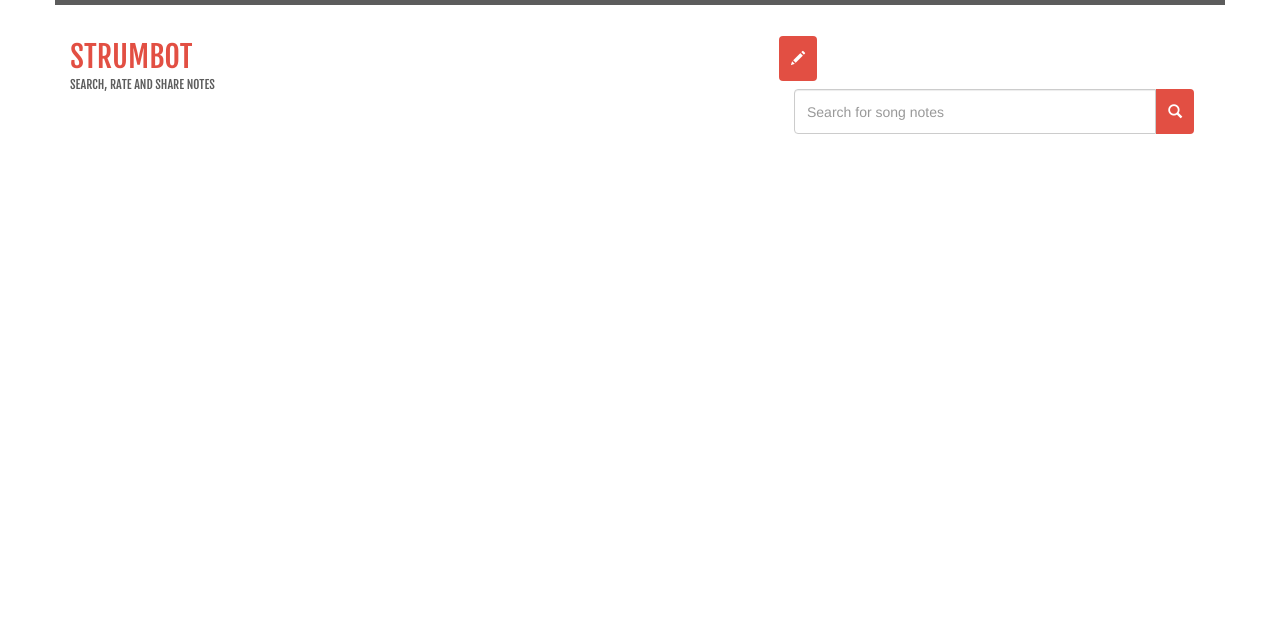
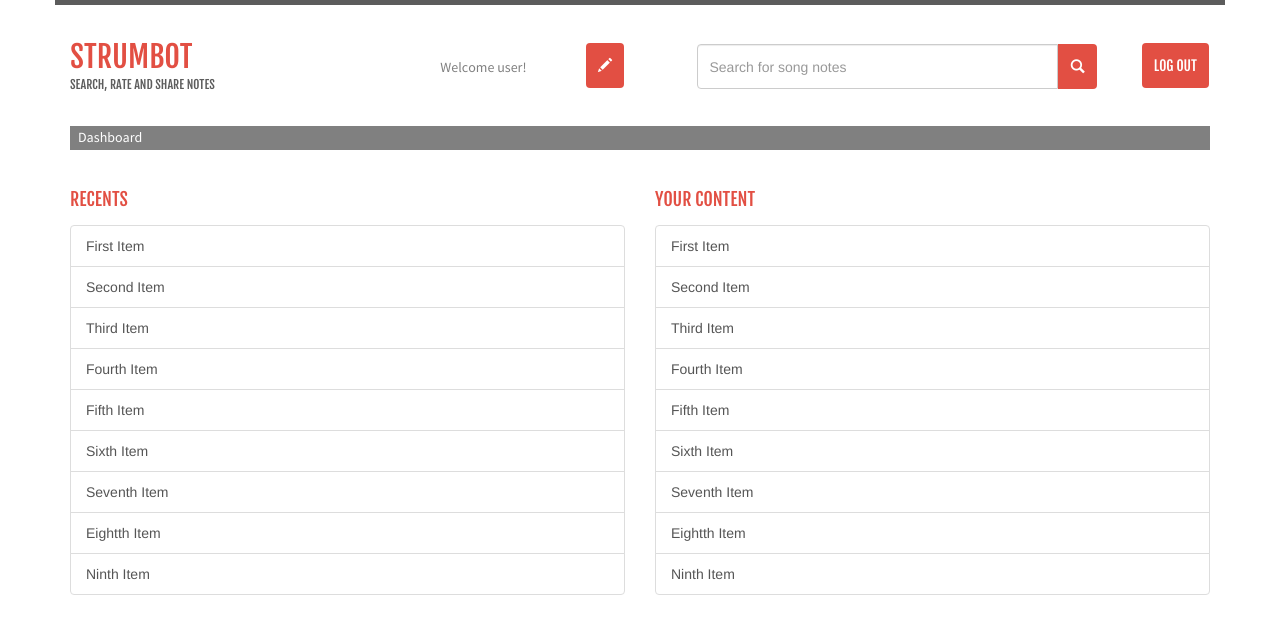
Before and after one commit to Allerick-sha-sunil/StrumBot, a website: page app/src/html/dashboard.html in a window 1280 px wide. Drawn offline with nearby package versions, Linux system fonts and the light colour scheme; files that its build step writes are made by us from their sources; files whose address does not match are found by name; a web font is replaced by a local one.

Commit message:
First screen html done

```diff
--- a/app/src/css/custom-styles.css
+++ b/app/src/css/custom-styles.css
@@ -77,6 +77,8 @@
 }
 
 
+
+
 /*========================================
   Custom Classes
 ========================================*/
@@ -95,9 +97,6 @@
 }
 .spacing-t{
 	padding-top: 30px;
-}
-.spacing-b{
-	padding-bottom: 30px;
 }
 .spacing-t-b{
 	padding-top: 30px;
--- a/app/src/html/dashboard.html
+++ b/app/src/html/dashboard.html
@@ -15,28 +15,51 @@
     <link href="http://cdn.phpoll.com/css/animate.css" rel="stylesheet">
     <link href="css/font-awesome.css" rel="stylesheet">
     <link href="css/font-awesome-ie7.css" rel="stylesheet">
+
+    <style type="text/css">
+      .spacing-b{
+        padding-bottom: 20px;
+      }
+    </style>
+
+    <script src="https://ajax.googleapis.com/ajax/libs/jquery/3.2.1/jquery.min.js"></script>
+
   </head>
 
   <body>
 
-    <div class="container">
+    <div class="container" style="border: 5px">
 
       <div class="row">
 
         <div class="site-header spacing-t">
 
           <!-- Site Title -->
-          <div class="col-md-2">
+          <div class="col-md-3">
               <div class="site-name spacing-b">
                 <h1> STRUMBOT</h1>
                 <h6>Search, Rate and Share notes</h6>
               </div>
           </div>
 
+          <div class="col-md-2" style="padding-top: 20px">
+           <nav class="navbar pull-right" role="navigation">
+              <p style="color: Grey">Welcome user!</p>
+            </nav>
+          </div>
+
+          <!-- Write -->
+          <div class="col-md-1" style="padding-top: 7px;">
+            <nav class="navbar pull-right" role="navigation">
+            <div style="display: block;vertical-align: middle;text-align: center;">
+            <button title="Write" class="btn btn-default" style="height: 45px; vertical-align: middle;"><i class="glyphicon glyphicon-pencil" style="padding-bottom: 14px; height: 25px;"></i></button>
+            </div>
+            </nav>
+          </div>
+
           <!-- Search Bar -->
-          <div class="col-md-10">
+          <div class="col-md-5">
             <nav class="navbar pull-right" role="navigation">
-            <button class="btn btn-default" style="height: 45px; vertical-align: middle"><i class="glyphicon glyphicon-pencil" style="padding-bottom: 14px; height: 25px;"></i></button>
             <form class="navbar-form" role="search">
               <div class="input-group">
                 <input type="text" class="form-control" placeholder="Search for song notes" name="q" style="height: 45px;"/>
@@ -47,10 +70,63 @@
             </form>
             </nav>
           </div>
+          </div>
+
+          <div class="col-md-1" style="padding-top: 7px;">
+            <nav class="navbar pull-right" role="navigation">
+              <div style="display: block;vertical-align: middle;text-align: center;">
+                <button class="btn btn-default" style="height: 45px; vertical-align: middle;">Log Out</button>
+              </div>
+            </nav>
+          </div>
 
         </div>
+
+        <div>
+          <p style="padding-left: 8px; background-color: Grey; color: White;">Dashboard</p>
+        </div>
+
       </div>
-    </div>
+
+      <div class="container" style="padding-top: 40px">
+
+        <div class="row">
+
+          <div class="col-md-6">
+          <h3 style="color: #e24f43">Recents</h3>
+            <div class="list-group">
+              <a href="#" style="text-transform: capitalize;" class="list-group-item">First item</a>
+              <a href="#" style="text-transform: capitalize;" class="list-group-item">Second item</a>
+              <a href="#" style="text-transform: capitalize;" class="list-group-item">Third item</a>
+              <a href="#" style="text-transform: capitalize;" class="list-group-item">Fourth item</a>
+              <a href="#" style="text-transform: capitalize;" class="list-group-item">Fifth item</a>
+              <a href="#" style="text-transform: capitalize;" class="list-group-item">Sixth item</a>
+              <a href="#" style="text-transform: capitalize;" class="list-group-item">Seventh item</a>
+              <a href="#" style="text-transform: capitalize;" class="list-group-item">Eightth item</a>
+              <a href="#" style="text-transform: capitalize;" class="list-group-item">Ninth item</a>
+            </div>
+          </div>
+
+          <div class="col-md-6">
+          <h3 style="color: #e24f43">Your Content</h3>
+            <div class="list-group">
+              <a href="#" style="text-transform: capitalize;" class="list-group-item">First item</a>
+              <a href="#" style="text-transform: capitalize;" class="list-group-item">Second item</a>
+              <a href="#" style="text-transform: capitalize;" class="list-group-item">Third item</a>
+              <a href="#" style="text-transform: capitalize;" class="list-group-item">Fourth item</a>
+              <a href="#" style="text-transform: capitalize;" class="list-group-item">Fifth item</a>
+              <a href="#" style="text-transform: capitalize;" class="list-group-item">Sixth item</a>
+              <a href="#" style="text-transform: capitalize;" class="list-group-item">Seventh item</a>
+              <a href="#" style="text-transform: capitalize;" class="list-group-item">Eightth item</a>
+              <a href="#" style="text-transform: capitalize;" class="list-group-item">Ninth item</a>
+            </div>
+          </div>
+
+        </div>
+
+      </div>
+
+      <script type="text/javascript" src="/js/index.js"></script>
 
   </body>
 </html>
```
Also changed, not shown: app/src/html/index.html (+6 -0 lines), app/src/js/dashboard.js (added).
